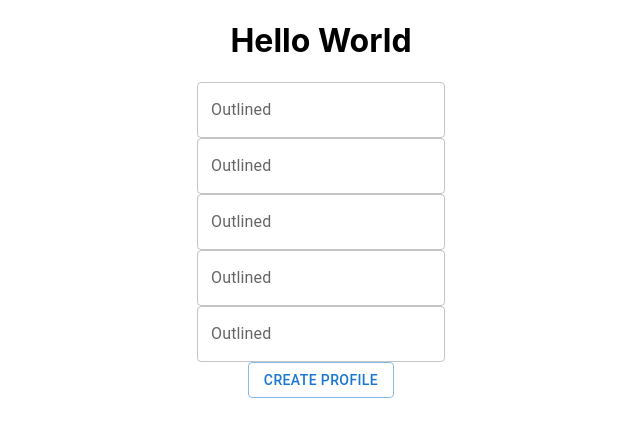
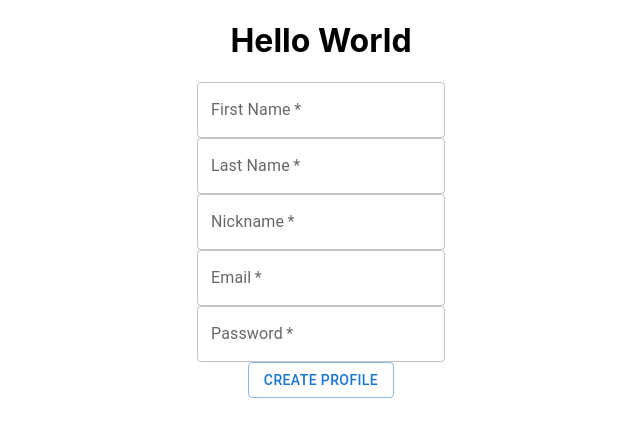
Before and after one commit to moriarty83/frontend-conspuent-eum, a React (Create React App) app: page /register in a window 1280 px wide. Shown: the top 436 px of the page, without its empty margins (319-959 px from the left). Built offline with nearby package versions, Linux system fonts and the light colour scheme.

Commit message:
comment create

```diff
--- /dev/null
+++ b/src/components/Comment.js
@@ -0,0 +1,42 @@
+import { useState } from "react";
+import { TextField, Button } from '@mui/material';
+import Comments from "../models/Comments";
+
+function Comment(props){
+    const [text, setText] = useState("")
+    const [newComment, setNewComment] = useState("")
+
+    function handleSubmit(event) {
+		event.preventDefault();
+		Comments.newComment({text}).then((data) => {
+			console.log(data);
+			// localStorage.setItem("uid", data.token)
+
+			if (data.status === 201) {
+				console.log(data.status)
+                setNewComment(data.createdComment.text)
+			}
+		})
+	}
+
+    return(
+        <>
+        <form className="userEntryForm" onSubmit={handleSubmit}>
+            <div className='form-group'>
+                <TextField id="outlined-basic"
+                    label="Comment"
+                    variant="outlined"
+                    onChange={(e) => setText(e.target.value)}
+                    value={text}
+                    required
+                />
+            </div>
+            <Button type='submit' variant="outlined">Leave Comment</Button>
+			</form>
+
+            <p>{newComment}</p>
+        </>
+    )
+}
+
+export default Comment
--- /dev/null
+++ b/src/models/Comments.js
@@ -0,0 +1,17 @@
+const url = 'http://localhost:4000/api/v1/comments';
+
+class Comments{
+
+    static newComment = (data) => {
+      return fetch(`${url}`, {
+          method: "POST",
+          headers: {
+                authorization: `Bearer ${localStorage.uid}`,
+              "Content-Type": "application/json",
+          },
+          body: JSON.stringify(data),
+      }).then((res) => res.json());
+    }
+}
+
+export default Comments
--- a/src/models/User.js
+++ b/src/models/User.js
@@ -2,6 +2,7 @@ const url = 'http://localhost:4000/api/v1/';
 
 class User {
   static register = (data) => {
+      console.log("running register")
     return fetch(`${url}/register`, {
         method: "POST",
         headers: {
@@ -43,3 +44,5 @@ class User {
         }).then((res) => res.json());
     }
 }
+
+export default User;
--- a/src/models/Video.js
+++ b/src/models/Video.js
@@ -0,0 +1 @@
+const url = 'http://localhost:4000/api/v1/videos';
--- a/src/pages/Lesson.js
+++ b/src/pages/Lesson.js
@@ -1,11 +1,14 @@
 import React, { useState,useEffect } from 'react'
 import { useNavigate } from 'react-router-dom';
 import {Routes, Route} from 'react-router-dom'
+
+import Comment from '../components/Comment';
 
 function Lesson (props){
     return(
         <>
             <h1>Lesson Page</h1>
+            <Comment />
         </>
     )
 }
--- a/src/pages/Register.js
+++ b/src/pages/Register.js
@@ -2,14 +2,15 @@ import { useState } from 'react';
 import User from '../models/User';
 import { useNavigate } from 'react-router-dom';
 import Box from '@mui/material/Box';
-import Button from '@mui/material/Button';
-import { TextField } from '@mui/material';
+// import Button from '@mui/material/Button';
+import { TextField, Button } from '@mui/material';
+
 // import TextField from '@mui/material/Textfield';
 import { useFormControl } from '@mui/material/FormControl';
 
 const NewUser = () => {
-	const [firstname, setFirstName] = useState("");
-	const [lastname, setLastName] = useState("");
+	const [firstName, setFirstName] = useState("");
+	const [lastName, setLastName] = useState("");
 	const [email, setEmail] = useState("");
 	const [password, setPassword] = useState("");
   const [nickname, setNickname] = useState("");
@@ -18,14 +19,14 @@ const NewUser = () => {
 
 	function handleSubmit(event) {
 		event.preventDefault();
-		User.register({firstname, lastname, email, password, nickname}).then((data) => {
+		User.register({firstName, lastName, email, password, nickname}).then((data) => {
 			console.log(data);
 			console.log(data.token);
 			// localStorage.setItem("uid", data.token)
 
 			if (data.status === 200) {
 				localStorage.setItem("uid", data.token);
-				nav("/profile");
+				nav("/dashboard");
 				window.location.reload();
 			}
 		})
@@ -36,42 +37,48 @@ const NewUser = () => {
 			<form className="userEntryForm" onSubmit={handleSubmit}>
 				<div className='form-group'>
           <TextField id="outlined-basic"
-            label="Outlined"
+            label="First Name"
             variant="outlined"
             onChange={(e) => setFirstName(e.target.value)}
-            value={firstname}
+            value={firstName}
+            required
           />
 				</div>
 				<div className='form-group'>
           <TextField id="outlined-basic"
-            label="Outlined"
+            label="Last Name"
             variant="outlined"
             onChange={(e) => setLastName(e.target.value)}
-            value={lastname}
+            value={lastName}
+            required
           />
 				</div>
         <div className='form-group'>
           <TextField id="outlined-basic"
-            label="Outlined"
+            label="Nickname"
             variant="outlined"
             onChange={(e) => setNickname(e.target.value)}
             value={nickname}
+            required
           />
 				</div>
         <div className='form-group'>
           <TextField id="outlined-basic"
-            label="Outlined"
+            label="Email"
             variant="outlined"
             onChange={(e) => setEmail(e.target.value)}
             value={email}
+            required
           />
 				</div>
 				<div className='form-group'>
         <TextField id="outlined-basic"
-            label="Outlined"
+            label="Password"
             variant="outlined"
             onChange={(e) => setPassword(e.target.value)}
             value={password}
+            required
+            type="password"
           />
 				</div>
         <Button type='submit' variant="outlined">Create Profile</Button>
```
Also changed, not shown: src/models/Comment.js (deleted). Lines whose indentation alone changed are shown as unchanged.
